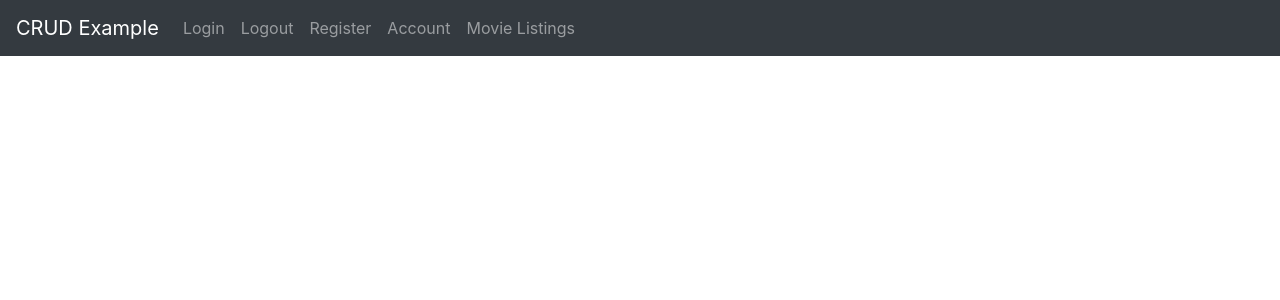
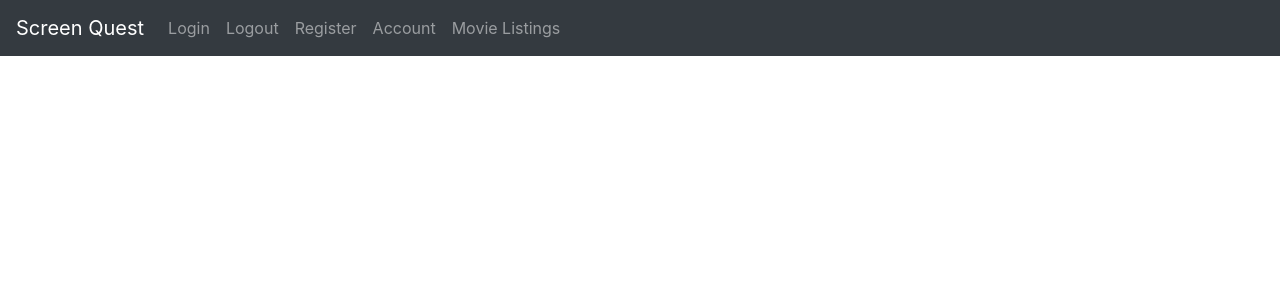
Before and after one commit to LiamMurray433/ScreenQuest, a PHP site: page /index.php in a window 1280 px wide. Shown: the top 300 px of the page. Run offline with PHP 8.4, Linux system fonts and the light colour scheme.

Commit message:
Changed title on navbar top cinema name

```diff
--- a/includes/nav.php
+++ b/includes/nav.php
@@ -18,7 +18,7 @@
 
 <body>
     <nav class="navbar navbar-expand-lg navbar-dark bg-dark">
-        <a class="navbar-brand" href="#">CRUD Example</a>
+        <a class="navbar-brand" href="#">Screen Quest</a>
         <button class="navbar-toggler" type="button"
             data-toggle="collapse"
             data-target="#navbarNav"
```
